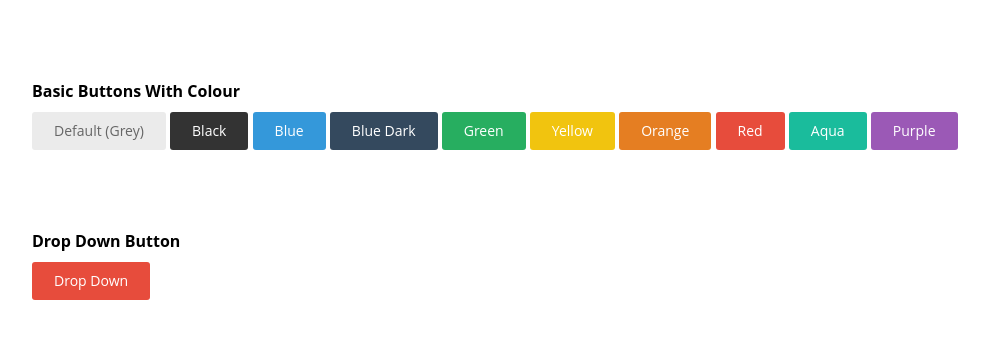
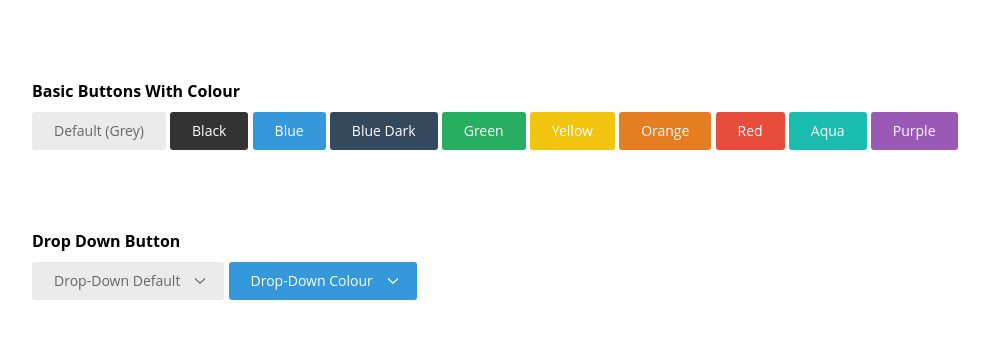
Before and after one commit to chrishumboldt/Rocket-Button, a plain HTML site: page index.html in a window 1280 px wide. Shown: the whole page, without its empty margins (58-1047 px from the left). Drawn offline with Linux system fonts and the light colour scheme.

Commit message:
Added Drop Down Support, Bug Fix.

```diff
--- a/index.html
+++ b/index.html
@@ -64,8 +64,17 @@
 
 		<h4>Drop Down Button</h4>
 
-		<div class="button red">
-			Drop Down
+		<div class="button">
+			Drop-Down Default
+			<ul>
+				<li><a href="#">Link 1</a></li>
+				<li><a href="#">Link 2</a></li>
+				<li class="line-top"><a href="#">Link 3</a></li>
+			</ul>
+		</div>
+
+		<div class="button blue">
+			Drop-Down Colour
 			<ul>
 				<li><a href="#">Link 1</a></li>
 				<li><a href="#">Link 2</a></li>
--- a/js/buttonplate.js
+++ b/js/buttonplate.js
@@ -15,6 +15,7 @@
 		// ------------------------------------------------ SETUP
 		var $object 						= this;
 		var $btn_width						= 0;
+		var $this_button					= false;
 
 
 		// ------------------------------------------------ SETTINGS
@@ -39,6 +40,7 @@
 			// Set list options / Show list function
 			if($this_button.find('ul').length > 0){
 
+				$this_button.addClass('drop-down');
 				$btn_width					= $this_button.outerWidth();
 				$this_button.find('ul').width($btn_width);
 
--- a/sass/buttonplate.scss
+++ b/sass/buttonplate.scss
@@ -27,7 +27,7 @@ $green							: #27ae60;
 $yellow							: #f1c40f;
 $orange							: #e57e22;
 $red							: #e74c3c;
-$aqua							: #1abc9c;
+$aqua							: #1abcaf;
 $purple							: #9b59b6;
 
 $corner_radius					: 3px;
@@ -46,6 +46,8 @@ $drp_away_from_button			: 4px;
 $drp_spacing 					: $btn_padding_s;
 $drp_height						: 34px;
 $drp_font_size					: 0.813em;
+
+$images_path					: '../images';
 
 
 // Mixins
@@ -111,6 +113,39 @@ $drp_font_size					: 0.813em;
 		text-shadow: fade-out($white, 0.75) 0px 1px 0;
 	}
 
+	// Drop down list
+	ul {
+		list-style: none;
+		@include button-drop-down($size);
+	}
+	&.drop-down {
+		background-image: url('#{$images_path}/arrow-dark.png');
+		background-repeat: no-repeat;
+		background-position: right;
+		background-size: 30px 8px;
+
+		@media only screen and (-webkit-min-device-pixel-ratio: 1.5),
+		    only screen and (-o-min-device-pixel-ratio: 3/2),
+		    only screen and (min--moz-device-pixel-ratio: 1.5),
+		    only screen and (min-device-pixel-ratio: 1.5) {
+				background-image: url('#{$images_path}/arrow-dark-2x.png');
+		}
+
+		// Drop down based on size
+		@if $size == 'small' {
+			padding-right: $btn_padding_s + 26;
+		}
+		@else if $size == 'normal' {
+			padding-right: $btn_padding_n + 22;
+		}
+		@else if $size == 'large' {
+			padding-right: $btn_padding_l + 20;
+		}
+		@else if $size == 'extra-large' {
+			padding-right: $btn_padding_xl + 18;
+		}
+	}
+
 	// Colours
 	@if $colour == 'grey' {
 		@include btn-colour-grey();
@@ -155,11 +190,6 @@ $drp_font_size					: 0.813em;
 	}
 	@else if $size == 'extra-large' {
 		@include btn-size-xl();
-	}
-
-	// Drop down list
-	ul {
-		@include button-drop-down($size);
 	}
 }
 
@@ -258,6 +288,16 @@ $drp_font_size					: 0.813em;
 	}
 	&:active:not(.drop-down-open) {
 		@include btn-active($colour);
+	}
+	&.drop-down {
+		background-image: url('#{$images_path}/arrow-white.png');
+
+		@media only screen and (-webkit-min-device-pixel-ratio: 1.5),
+		    only screen and (-o-min-device-pixel-ratio: 3/2),
+		    only screen and (min--moz-device-pixel-ratio: 1.5),
+		    only screen and (min-device-pixel-ratio: 1.5) {
+				background-image: url('#{$images_path}/arrow-white-2x.png');
+		}
 	}
 }
 @mixin btn-colour-grey() {
```
Also changed, not shown: css/buttonplate.css, images/arrow-dark-2x.png (added), images/arrow-dark.png (added), images/arrow-white-2x.png (added), images/arrow-white.png (added), js/min/buttonplate.min.js.
